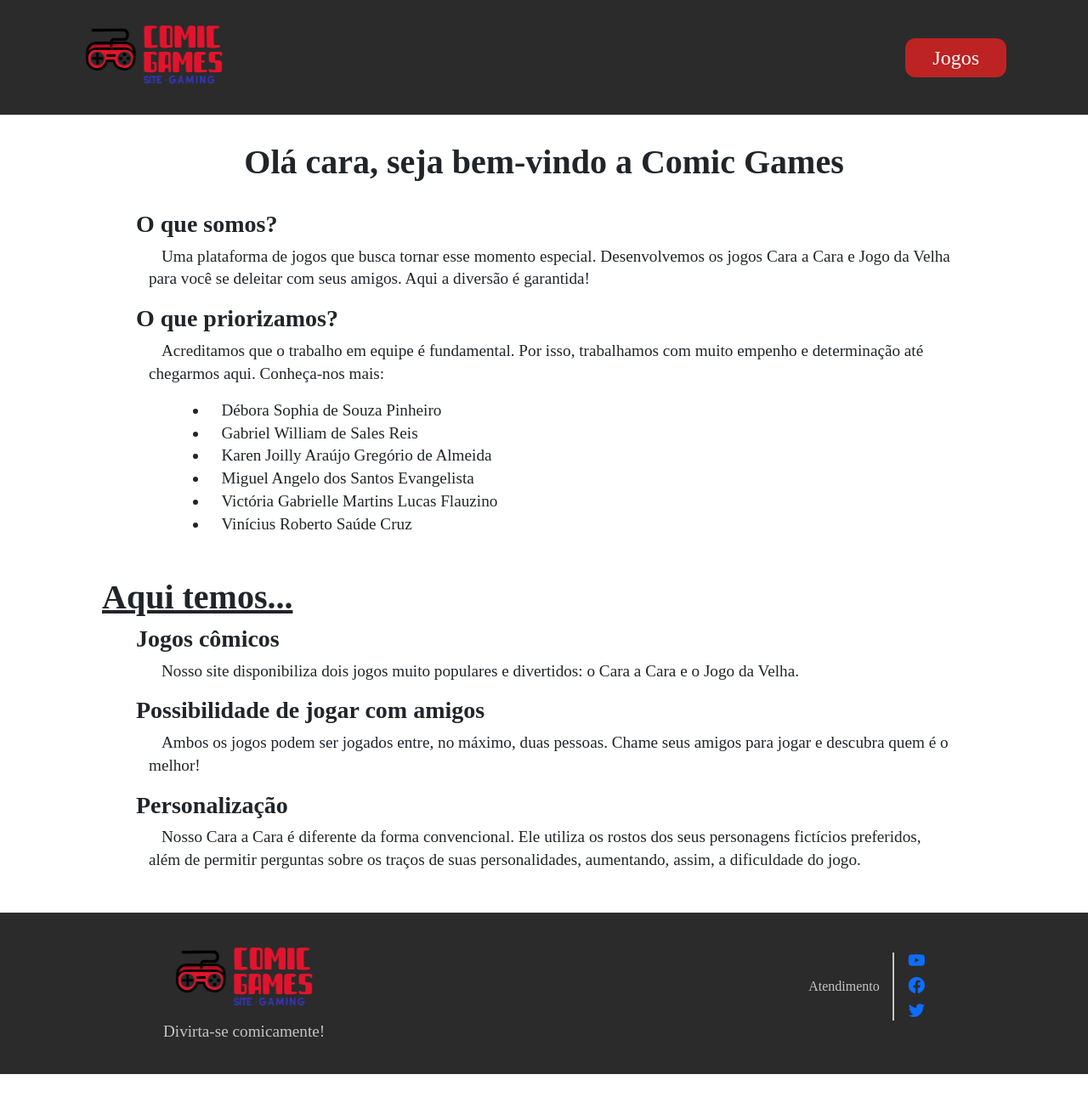
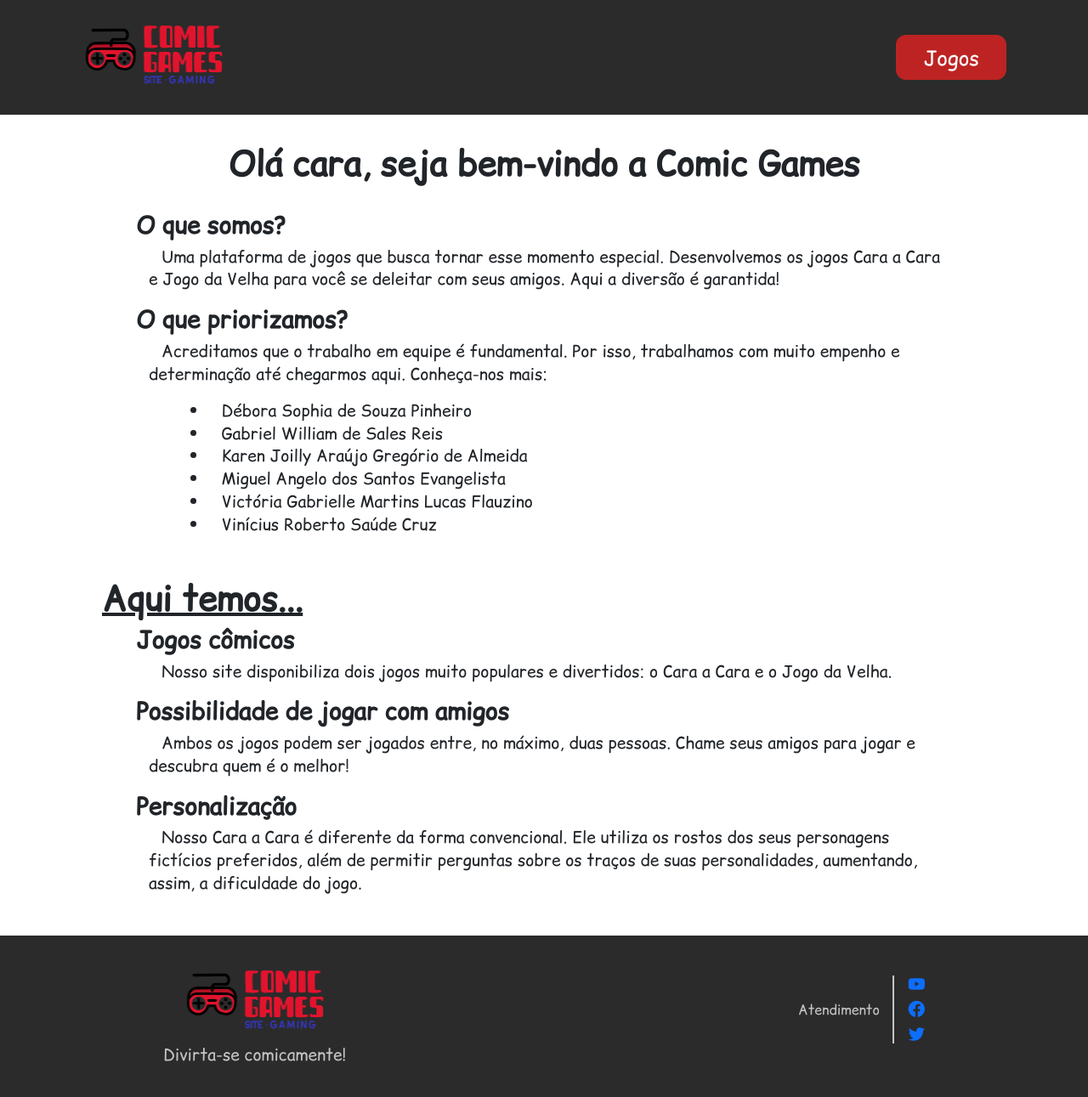
Before and after one commit to Gabriel-RSales/Project_Comic_Games, a PHP site: page / in a window 1280 px wide. Shown: the whole page at 85% size. Before the commit the page ends 1264 px from the top, so only its background shows below. Run offline with PHP 8.4, Linux system fonts and the light colour scheme; some web fonts are replaced.

Commit message:
Add fonts

```diff
--- a/app/sass/first.scss
+++ b/app/sass/first.scss
@@ -1,6 +1,6 @@
 @font-face {
-    font-family: "MyFont";
-    src: url('Assets/font/ComingSans.otf'), format("opentype");
+    font-family: MyFont;
+    src: url(../font/ComicRelief.ttf);
 }
 
 body{
--- a/css/first.css
+++ b/css/first.css
@@ -1,6 +1,6 @@
 @font-face {
-  font-family: "MyFont";
-  src: url("Assets/font/ComingSans.otf"), format("opentype");
+  font-family: MyFont;
+  src: url(../font/ComicRelief.ttf);
 }
 body {
   font-family: MyFont;
--- a/index.html
+++ b/index.html
@@ -1,5 +1,5 @@
 <!DOCTYPE html>
-<html lang="pt-BR">
+<html lang="pt-br">
     <head>
         <meta charset="UTF-8">
         <meta http-equiv="X-UA-Compatible" content="IE=edge">
```
Also changed, not shown: font/ComicRelief.ttf (added), font/SuperMario256.ttf (added), font/SupermercadoOne-Regular.ttf (added).
